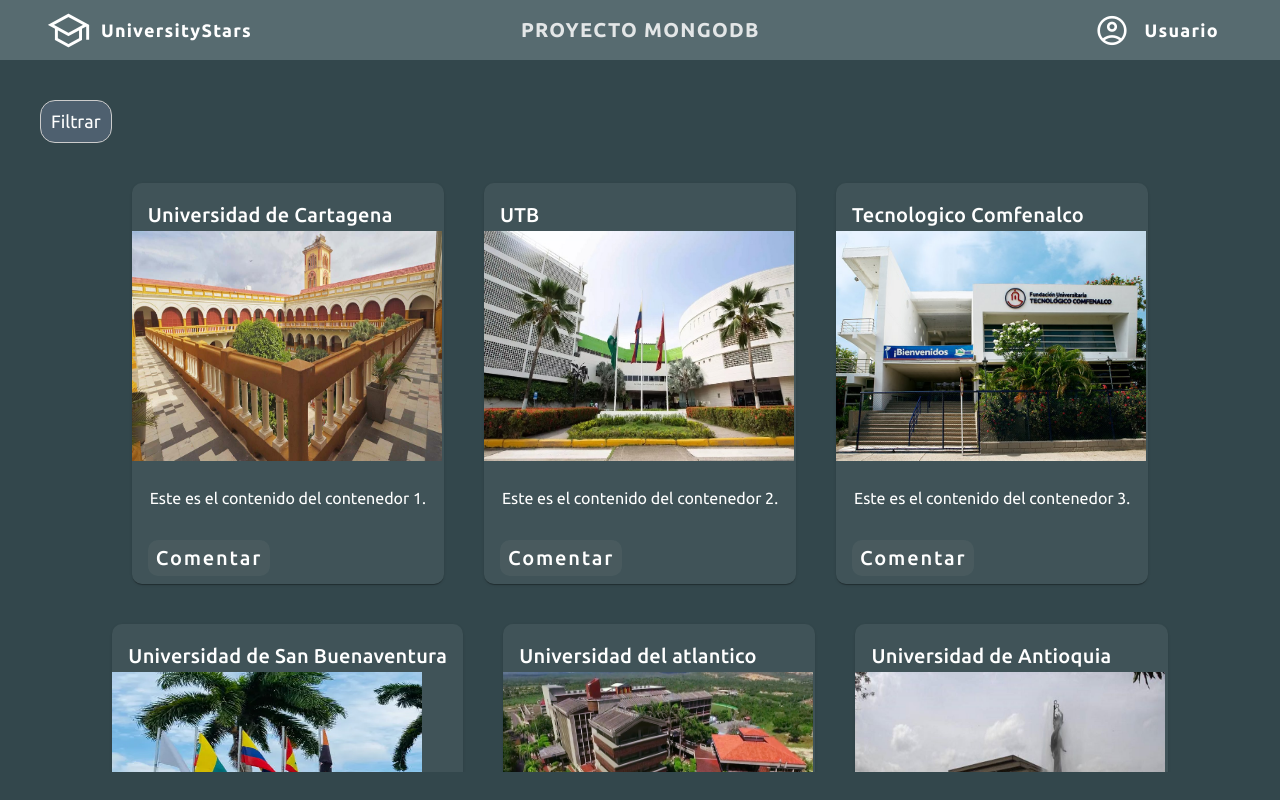
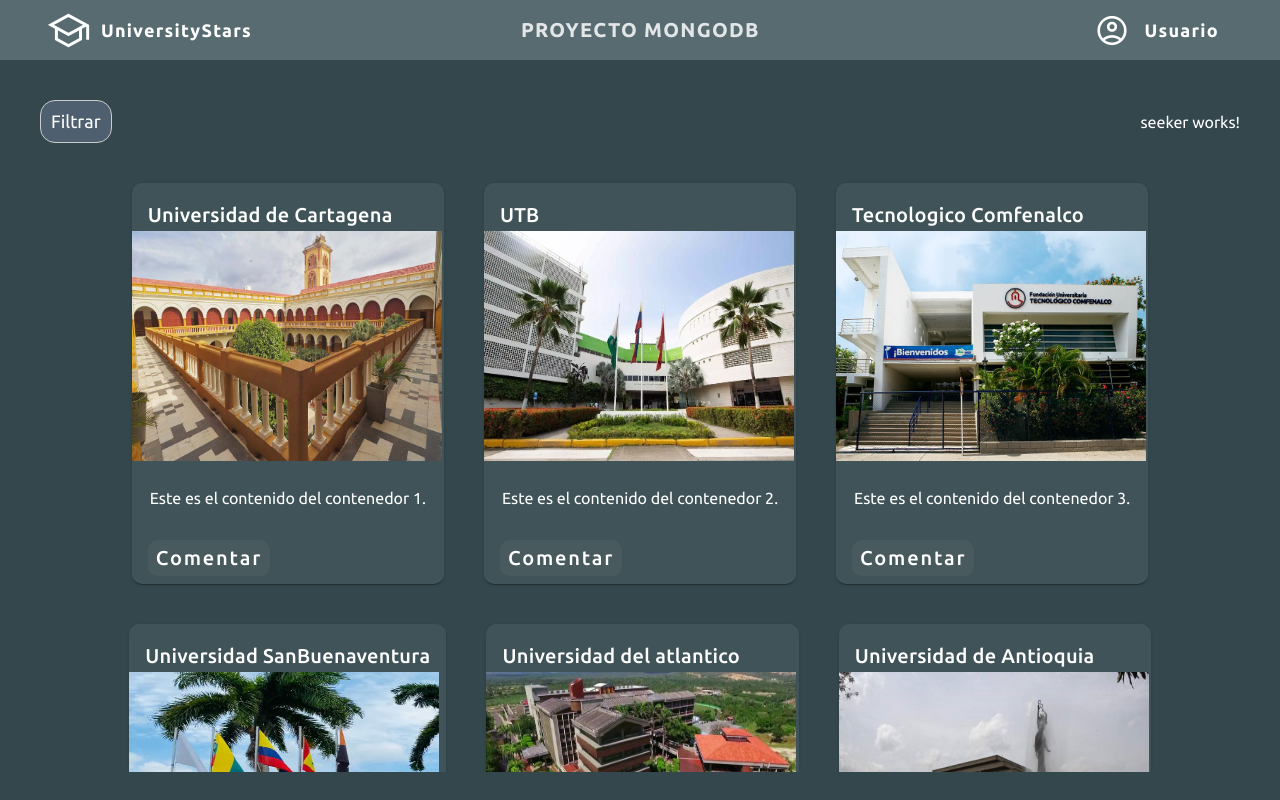
Before and after one commit to DuvanJR/UniverStars-Proyecto, an Angular app: page /universtars/menu in a window 1280 px wide. Built offline with nearby package versions, Linux system fonts and the light colour scheme; a web font is replaced by a local one.

Commit message:
Creacion del componente seeker/bsuqueda

```diff
--- a/src/app/ContenedorComponent/ContenedorComponent.component.html
+++ b/src/app/ContenedorComponent/ContenedorComponent.component.html
@@ -1,4 +1,8 @@
-<app-filter (todosCiudad)="getAllCity()" (result)="filtrar($event)" />
+<div class="btn-nav">
+  <app-filter (todosCiudad)="getAllCity()" (result)="filtrar($event)" />
+  <app-seeker class="btn-seeker"/>
+</div>
+
 
 <div class="main">
   <mat-card class="example-card color" *ngFor="let item of informacion">
--- a/src/app/ContenedorComponent/ContenedorComponent.component.scss
+++ b/src/app/ContenedorComponent/ContenedorComponent.component.scss
@@ -46,3 +46,14 @@
   background-color: rgba(182, 182, 182, 0.07);
   margin-left: 8px;
 }
+
+.btn-nav {
+  display: flex;
+  justify-content: space-between;
+  flex-direction: row;
+  align-items: center;
+}
+
+.btn-seeker{
+  color: white;
+}
--- a/src/app/ContenedorComponent/ContenedorComponent.component.ts
+++ b/src/app/ContenedorComponent/ContenedorComponent.component.ts
@@ -20,13 +20,14 @@
     { titulo: 'Universidad de Cartagena', contenido: 'Este es el contenido del contenedor 1.', ciudad: 'cartagena', src: '../../assets/img/Universidad Cartagena.jpg'},
     { titulo: 'UTB', contenido: 'Este es el contenido del contenedor 2.', ciudad: 'cartagena', src: '../../assets/img/Universidad UTB.jpeg' },
     { titulo: 'Tecnologico Comfenalco', contenido: 'Este es el contenido del contenedor 3.', ciudad: 'cartagena', src: '../../assets/img/Tecno Comfenalco.jpeg'},
-    { titulo: 'Universidad de San Buenaventura', contenido: 'Este es el contenido del contenedor 4.', ciudad: 'cartagena', src: '../../assets/img/Universidad SanBue.jpg' },
+    { titulo: 'Universidad SanBuenaventura', contenido: 'Este es el contenido del contenedor 4.', ciudad: 'cartagena', src: '../../assets/img/Universidad SanBue.jpg' },
     { titulo: 'Universidad del atlantico', contenido: 'Este es el contenido del contenedor 5.', ciudad: 'barranquilla', src: '../../assets/img/Universidad Atlantico.jpeg' },
     { titulo: 'Universidad de Antioquia', contenido: 'Este es el contenido del contenedor 6.', ciudad: 'medellin', src: '../../assets/img/Universidad Antioquia.jpg' },
     { titulo: 'Universidad Nacional', contenido: 'Este es el contenido del contenedor 7.' , ciudad: 'bogota', src: '../../assets/img/Universidad Nacional.jpg'},
     { titulo: 'Universidad de Cali', contenido: 'Este es el contenido del contenedor 8.', ciudad: 'cali' , src: '../../assets/img/Universidad Cali.jpg'},
     { titulo: 'Universidad de Bucaramanga', contenido: 'Este es el contenido del contenedor 9.' , ciudad: 'bucaramanga'},
     { titulo: 'Universidad de Boyaca', contenido: 'Este es el contenido del contenedor 10.', ciudad: 'boyaca'},
+    { titulo: 'Universidad de Cartagena', contenido: 'Este es el contenido del contenedor 1.', ciudad: 'cartagena', src: '../../assets/img/Universidad Cartagena.jpg'},
     // ... Más objetos de datos
   ];
 
--- a/src/app/app.module.ts
+++ b/src/app/app.module.ts
@@ -11,6 +11,8 @@
 import { HomeComponent } from './pages/home/home.component';
 import { SeeDetailsComponent } from './pages/see-details/see-details.component';
 import { FilterComponent } from './shared/filter/filter.component';
+import { SeekerComponent } from './shared/seeker/seeker.component';
+
 
 
 @NgModule({
@@ -21,7 +23,8 @@
     ContenedorComponentComponent,
     HomeComponent,
     SeeDetailsComponent,
-    FilterComponent
+    FilterComponent,
+    SeekerComponent
 
    ],
   imports: [
--- /dev/null
+++ b/src/app/shared/seeker/seeker.component.html
@@ -0,0 +1 @@
+<p>seeker works!</p>
--- a/src/app/shared/shared.module.ts
+++ b/src/app/shared/shared.module.ts
@@ -13,9 +13,9 @@
 import {MatListModule} from '@angular/material/list';
 
 
+
 @NgModule({
   declarations: [
-
   ],
   exports: [
     CommonModule,
```
Also changed, not shown: src/app/shared/seeker/seeker.component.ts (added, +10 -0 lines), src/app/shared/seeker/seeker.component.scss (added).
